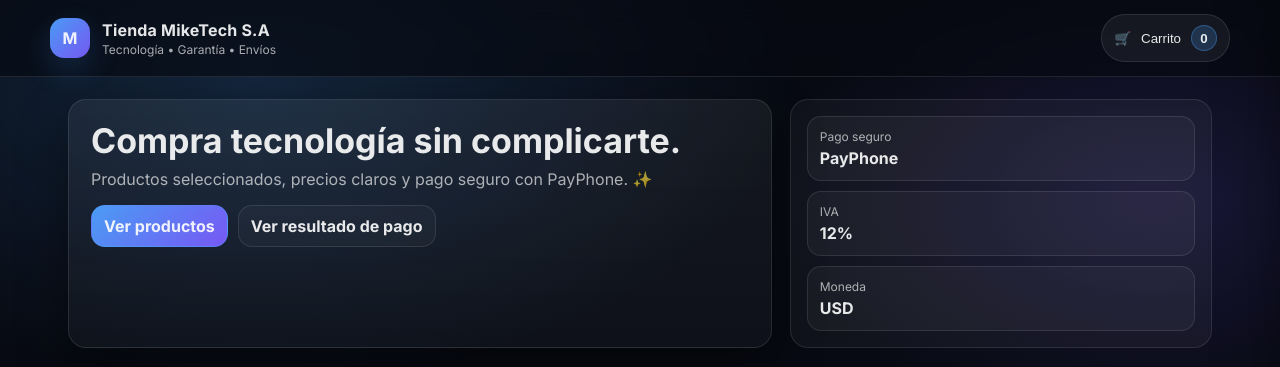
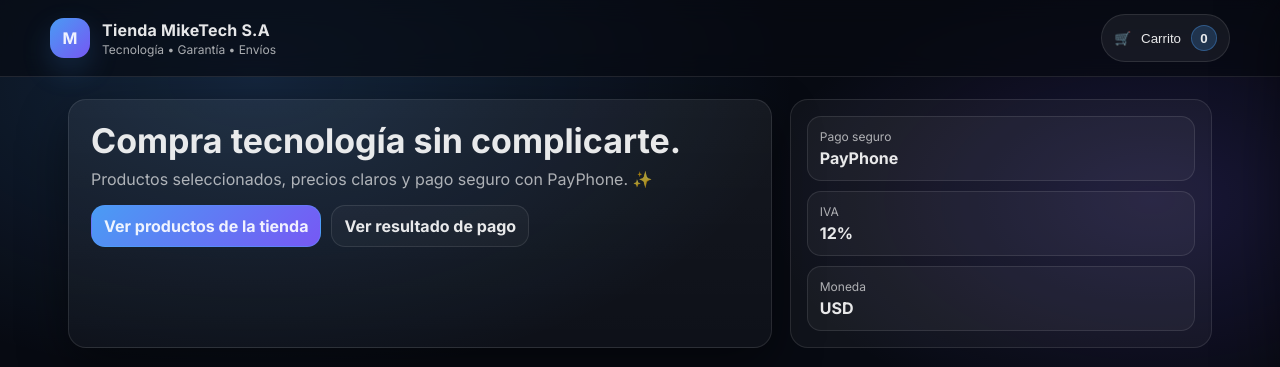
Before and after one commit to BelloMike15/DespliegueAutomatico, a plain HTML site: page frontend/index.html in a window 1280 px wide. Shown: the top 367 px of the page. Drawn offline with Linux system fonts and the light colour scheme.

Commit message:
prueba automatico

```diff
--- a/frontend/index.html
+++ b/frontend/index.html
@@ -36,7 +36,7 @@
         <h1>Compra tecnología sin complicarte.</h1>
         <p>Productos seleccionados, precios claros y pago seguro con PayPhone. ✨</p>
         <div class="hero__ctaRow">
-          <a class="btn btn--primary" href="#productos">Ver productos</a>
+          <a class="btn btn--primary" href="#productos">Ver productos de la tienda</a>
           <a class="btn btn--ghost" href="result.html">Ver resultado de pago</a>
         </div>
       </div>
```
